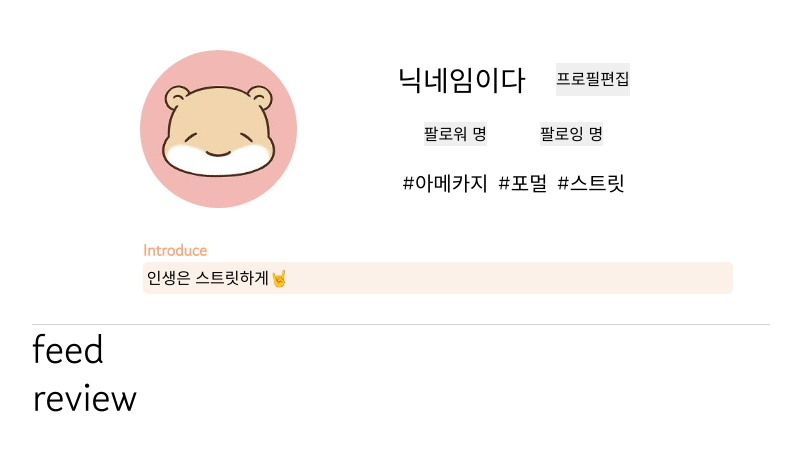
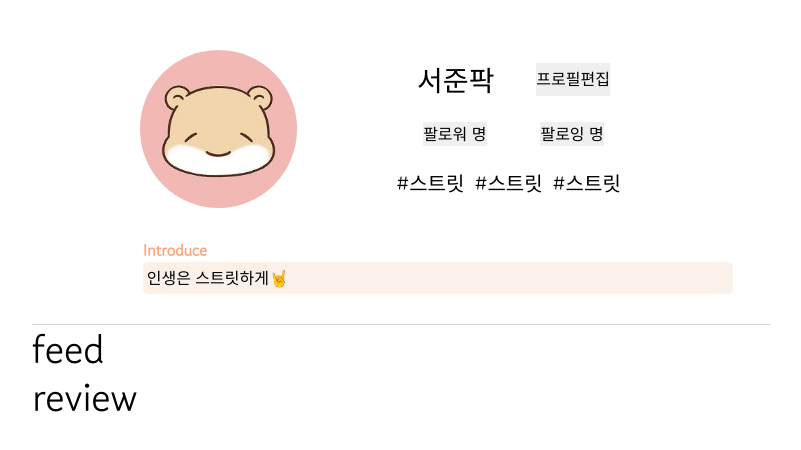
Before and after one commit to KimSeongKyu/mabcci, a React (Create React App) app in the folder frontend/mabcci/: page /mypage/1 in a window 1280 px wide. Shown: the top 450 px of the page, without its empty margins (239-1040 px from the left). Built offline with nearby package versions, Linux system fonts and the light colour scheme; a web font is replaced by a local one.

Commit message:
[S05P13C107-27] [FE-jhs9497] refactor: mypage main화면 코드간결화

```diff
--- a/frontend/mabcci/src/Components/Pages/ServicePage/MyPage/MyPageMain/MyPage.css
+++ b/frontend/mabcci/src/Components/Pages/ServicePage/MyPage/MyPageMain/MyPage.css
@@ -19,6 +19,7 @@
   flex-direction: column;
   justify-content: space-around;
   margin-bottom: 30px;
+  min-width: 200px;
 }
 
 .mypage-info-box div {
@@ -26,8 +27,8 @@
   justify-content: space-around;
 }
 
-.mypage-info-box h3 {
-  margin-right: 30px;
+.mypage-info-box h5 {
+  margin-right: 10px;
 }
 
 .mypage-introduce-box {
--- a/frontend/mabcci/src/Components/Pages/ServicePage/MyPage/MyPageMain/MyPageMain.js
+++ b/frontend/mabcci/src/Components/Pages/ServicePage/MyPage/MyPageMain/MyPageMain.js
@@ -7,16 +7,17 @@ function MyPageMain() {
   const myInfo = {
     picture: '',
     category: ['스트릿', '캐쥬얼'],
-    introduce: '안녕하세요 박서준입니다.',
+    introduce: '인생은 스트릿하게🤘',
     height: '185',
     weight: '70',
     foot: '260',
     body: '',
+    nickname: '서준팍',
   };
 
   return (
     <div className="container">
-      <MyPageProfile />
+      <MyPageProfile myInfo={myInfo} />
       <MyPageFeed />
       <MabcciReview />
     </div>
--- a/frontend/mabcci/src/Components/Pages/ServicePage/MyPage/MyPageMain/MyPageProfile.js
+++ b/frontend/mabcci/src/Components/Pages/ServicePage/MyPage/MyPageMain/MyPageProfile.js
@@ -2,7 +2,7 @@ import React from 'react';
 import './MyPage.css';
 import 아라찌 from './images/다운로드.jfif';
 
-const MyPageProfile = () => {
+const MyPageProfile = ({ myInfo }) => {
   return (
     <>
       <div className="mypage-profile-box">
@@ -11,27 +11,27 @@ const MyPageProfile = () => {
         </div>
         <div className="mypage-info-box">
           <div id="mypage-web-nickname">
-            <h3>닉네임이다</h3>
+            <h3>{myInfo.nickname}</h3>
             <button type="submit">프로필편집</button>
           </div>
           <div id="mypage-mobile-nickname">
-            <h5>닉네임이다</h5>
+            <h5>{myInfo.nickname}</h5>
           </div>
           <div>
             <button type="submit">팔로워 {}명</button>
             <button type="submit">팔로잉 {}명</button>
           </div>
           <div id="mypage-mobile-category">
-            <h5>#아메카지</h5>
-            <h5>#포멀</h5>
-            <h5>#스트릿</h5>
+            <h5>#{myInfo.category[0]}</h5>
+            <h5>#{myInfo.category[0]}</h5>
+            <h5>#{myInfo.category[0]}</h5>
           </div>
         </div>
         <div className="mypage-blank" />
       </div>
       <div className="mypage-introduce-box">
         <p>Introduce</p>
-        <div>인생은 스트릿하게🤘</div>
+        <div>{myInfo.introduce}</div>
       </div>
     </>
   );
```
